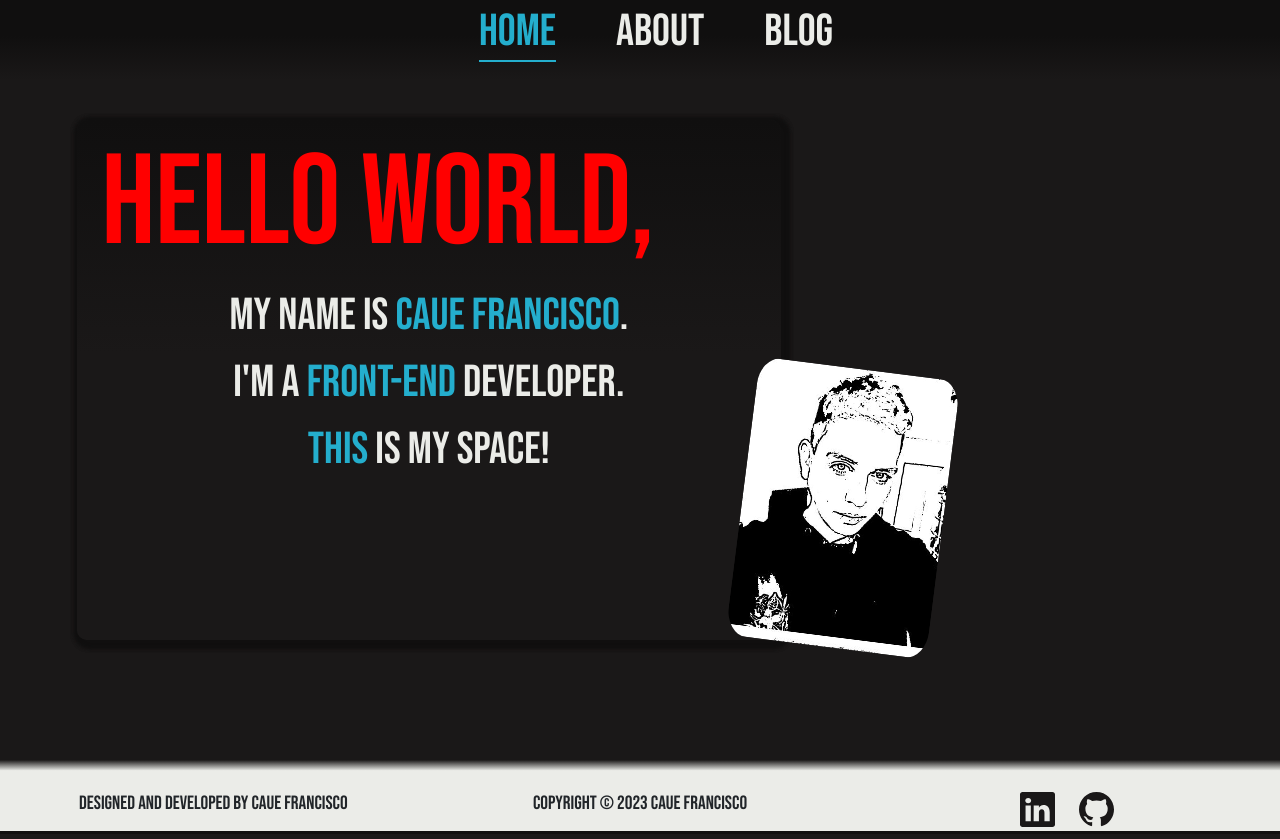
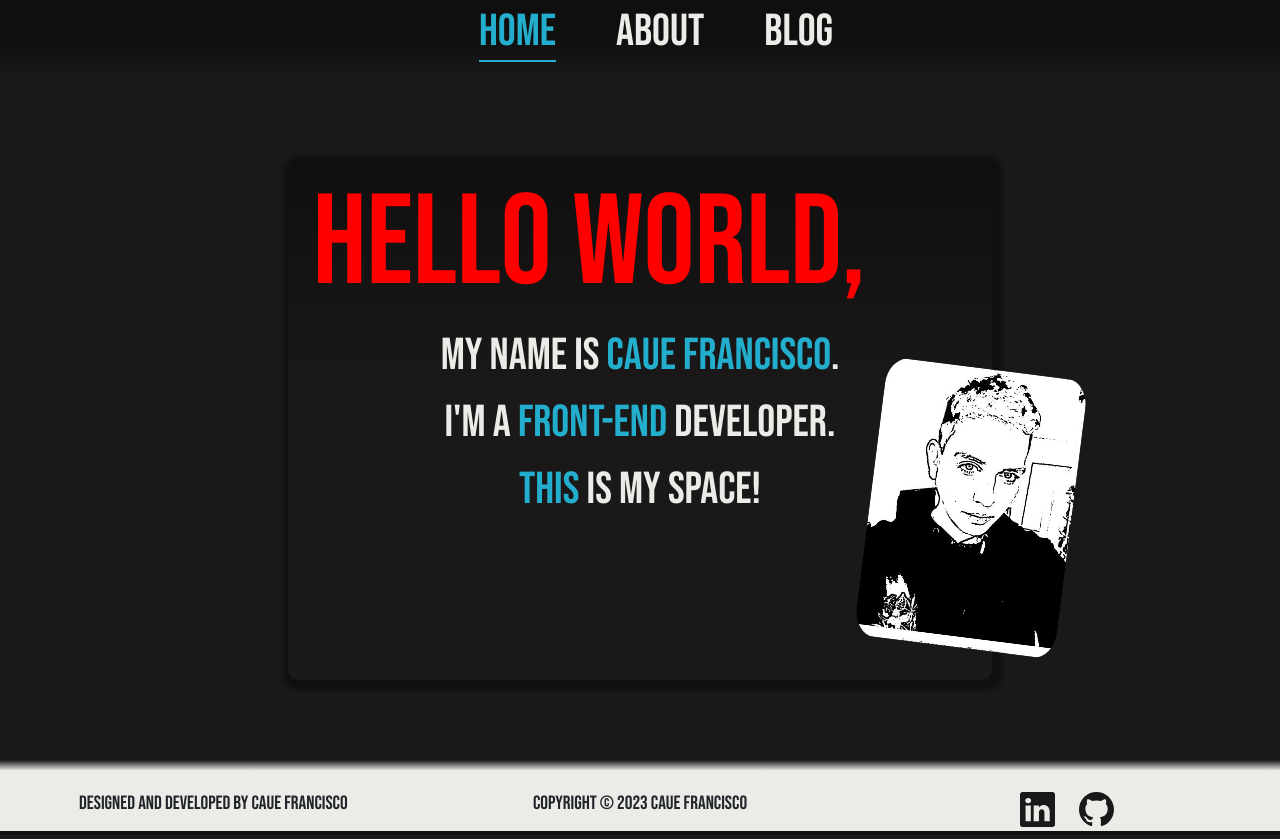
Before and after one commit to cauefrancisco/my-portfolio, a React (Create React App) app: page / in a window 1280 px wide. Built offline with nearby package versions, Linux system fonts and the light colour scheme; a web font is replaced by a local one.

Commit message:
adjustment home page

```diff
--- a/src/pages/Home/Home.css
+++ b/src/pages/Home/Home.css
@@ -1,4 +1,7 @@
 .home {
+  display: flex;
+  justify-content: center;
+  align-items: center;
   min-height: 85vh;
   color: red;
   /* background: cross-fade(url('./../../assets/pattern-one.jpg') 55%); */
@@ -7,9 +10,10 @@
 .board{
   height: 65vh;
   width: 55vw;
-  position: absolute;
+  /* position: absolute;
   top: 15vh;
-  left: 6vw;
+  left: 6vw; */
+  margin: 0 auto;
   background: linear-gradient(var(--black-medium), var(--black-light) 45%);
   box-shadow: 3px 3px 4px 5px var(--black-medium), 3px 3px 4px 5px var(--black-medium);
   border-radius: 10px;
@@ -35,7 +39,7 @@
 .profile-pic{
   position: absolute;
   top: 46vh;
-  left: 58vw;
+  left: 68vw;
   border-radius: 10%;
   height: 35vh;
   width: auto;
```
